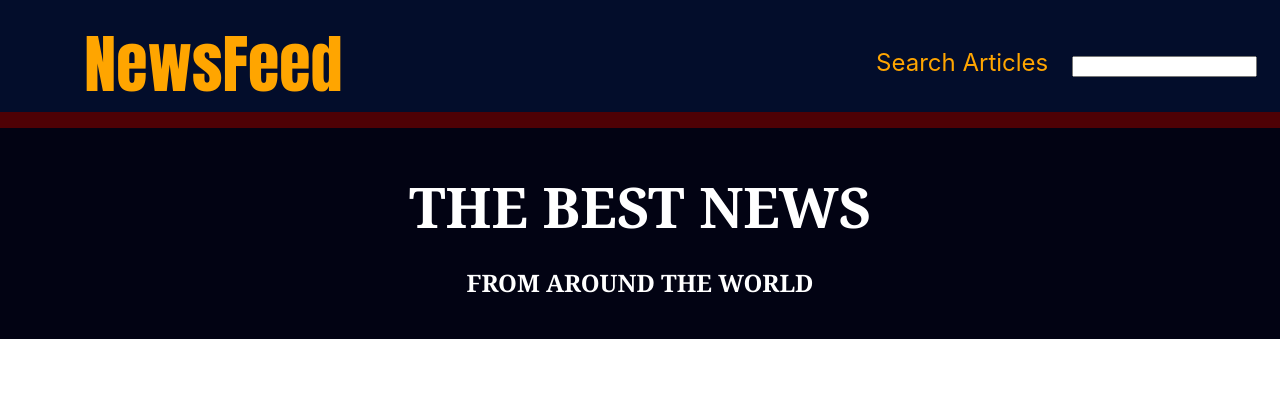
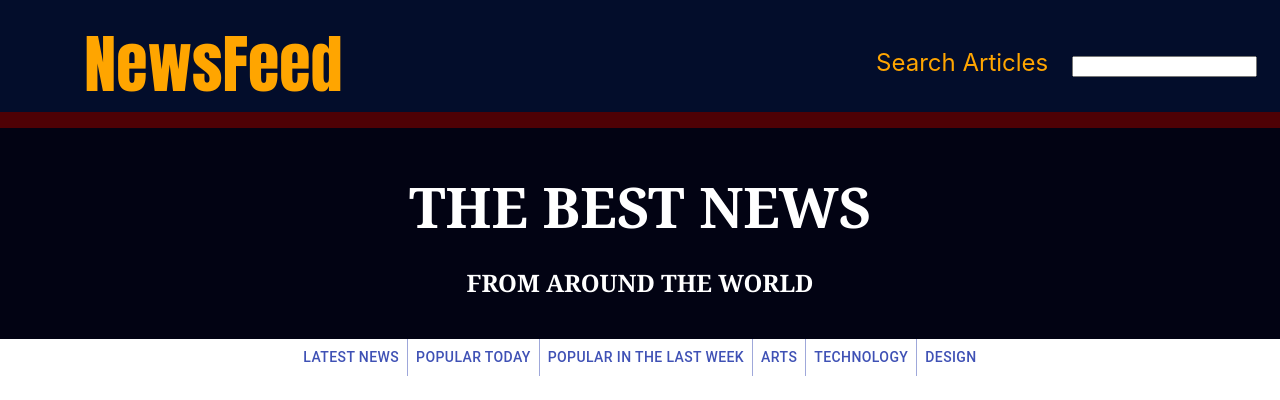
Before and after one commit to ychamanova/newsfeed_app, a React (Create React App) app in the folder client/: page / in a window 1280 px wide. Shown: the top 400 px of the page. Built offline with nearby package versions, Linux system fonts and the light colour scheme.

Commit message:
add category button structure

```diff
--- a/client/package.json
+++ b/client/package.json
@@ -3,6 +3,7 @@
   "version": "0.1.0",
   "private": true,
   "dependencies": {
+    "@material-ui/core": "^4.11.2",
     "@testing-library/jest-dom": "^5.11.8",
     "@testing-library/react": "^11.2.2",
     "@testing-library/user-event": "^12.6.0",
@@ -40,5 +41,8 @@
       "last 1 safari version"
     ]
   },
-  "proxy": "http://localhost:8080"
+  "proxy": "http://localhost:8080",
+  "devDependencies": {
+    "@types/material-ui": "^0.21.8"
+  }
 }
--- a/client/src/App.tsx
+++ b/client/src/App.tsx
@@ -1,4 +1,5 @@
 import React from 'react';
+import { NewsCollection } from './components/NewsCollection';
 
 import './App.css';
 
@@ -15,6 +16,7 @@ function App() {
   return (
     <div className='App'>
       <Header />
+      <NewsCollection />
     </div>
   );
 }
--- a/client/src/components/NewsCollection/index.tsx
+++ b/client/src/components/NewsCollection/index.tsx
@@ -1,5 +1,22 @@
-import './styles.css';
+import React from 'react';
+import Button from '@material-ui/core/Button';
+import ButtonGroup from '@material-ui/core/ButtonGroup';
 
 export const NewsCollection = () => {
-  return <div></div>;
+  return (
+    <div>
+      <ButtonGroup
+        variant='text'
+        color='primary'
+        aria-label='outlined primary button group'
+      >
+        <Button>Latest News</Button>
+        <Button>Popular Today</Button>
+        <Button>Popular in the Last Week</Button>
+        <Button>Arts</Button>
+        <Button>Technology</Button>
+        <Button>Design</Button>
+      </ButtonGroup>
+    </div>
+  );
 };
```
Also changed, not shown: 1 other file (tests, documents, lock files or other folders).
